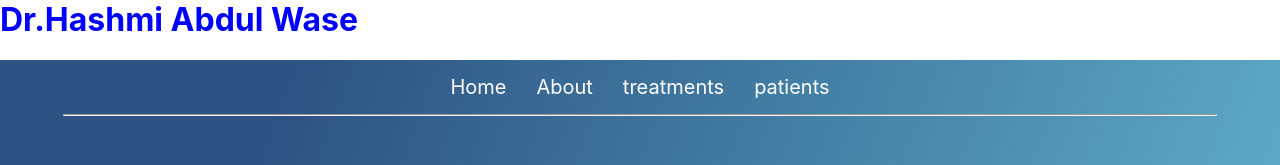
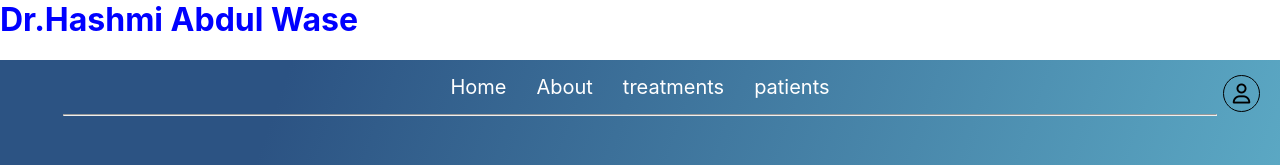
Before and after one commit to abdulmajidhashmi/personalwebsite, a React (Create React App) app: page / in a window 1280 px wide. Shown: the top 165 px of the page. Built offline with nearby package versions, Linux system fonts and the light colour scheme; no server answers.

Commit message:
images change

```diff
--- a/public/index.html
+++ b/public/index.html
@@ -16,7 +16,8 @@
     -->
     <link rel="manifest" href="%PUBLIC_URL%/manifest.json" />
     <link rel="stylesheet" href="https://cdnjs.cloudflare.com/ajax/libs/font-awesome/6.6.0/css/all.min.css" integrity="sha512-Kc323vGBEqzTmouAECnVceyQqyqdsSiqLQISBL29aUW4U/M7pSPA/gEUZQqv1cwx4OnYxTxve5UMg5GT6L4JJg==" crossorigin="anonymous" referrerpolicy="no-referrer" />
-    <!--
+
+<!--
       Notice the use of %PUBLIC_URL% in the tags above.
       It will be replaced with the URL of the `public` folder during the build.
       Only files inside the `public` folder can be referenced from the HTML.
--- a/src/App.js
+++ b/src/App.js
@@ -9,7 +9,7 @@ function App() {
     <>
     <HomePage/>
     <DataCards/>
-    <Video/>
+    {/* <Video/> */}
     </>
   );
 }
--- a/src/Components/DataCards.css
+++ b/src/Components/DataCards.css
@@ -56,9 +56,14 @@
 .disease{
 
     flex-direction: column;
-    width: 100%;
+    justify-content: space-evenly;
+    width: 80%;
     margin-left: 4px;
     margin-right: 4px;
 }
+.disease:nth-child(even){
+
+    flex-direction: column;
+}
 
 }
--- a/src/Components/HomePage.css
+++ b/src/Components/HomePage.css
@@ -87,12 +87,36 @@
   transform: translateX(0px);
   overflow: hidden;
 }
+.userend{
+
+
+  font-size: 20px;
+
+}
+
+.userenddiv{
+
+  border-radius: 50%;
+  border: 1px solid black;
+  height: 35px;
+  width: 35px;
+  position: absolute;
+  right: 20px;
+  top:75px;
+  display: flex;
+  justify-content: center;
+  align-items: center;
+}
+
 @media only screen and (max-width: 700px) {
   .main-img {
     width: 150px;
     height: 150px;
   }
+.userenddiv{
 
+  display: none;
+}
   .content-sub-div {
     flex-direction: column-reverse;
     justify-content: center;
--- a/src/Components/HomePage.js
+++ b/src/Components/HomePage.js
@@ -32,12 +32,15 @@ const HomePage = () => {
         <h1>Dr.Hashmi Abdul Wase</h1>
       </div>
       <div className="content-div">
+
         <ul className="ul-li-div">
           <li className="ul-li">Home</li>
           <li className="ul-li">About</li>
           <li className="ul-li">treatments</li>
           <li className="ul-li">patients</li>
         </ul>
+       <div className="userenddiv"><i class="fa-regular fa-user userend"></i></div>
+
         <div className="strike-line">
           <hr className="line" />
         </div>
@@ -61,7 +64,9 @@ const HomePage = () => {
             <li className="ul-li2">About</li>
             <li className="ul-li2">treatments</li>
             <li className="ul-li2">patients</li>
+            <li className="ul-li2">Login</li>
           </ul>
+
         </div>
         <div className="content-sub-div">
           <div className="left-side-div">
```
